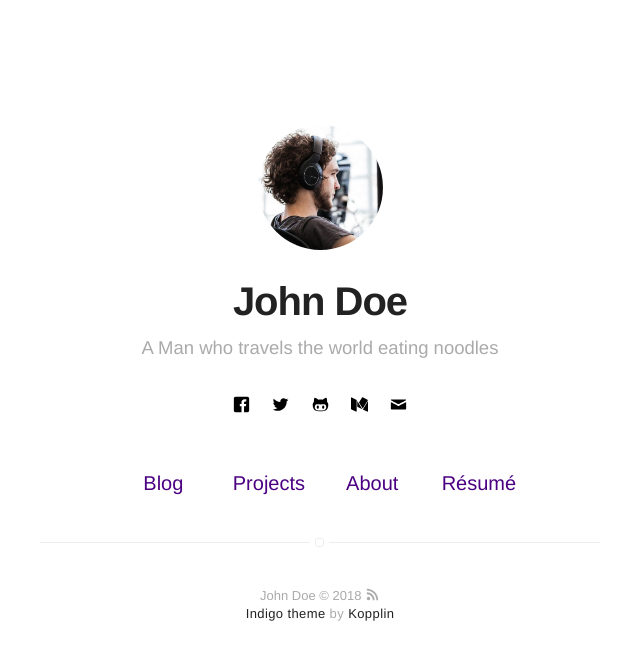
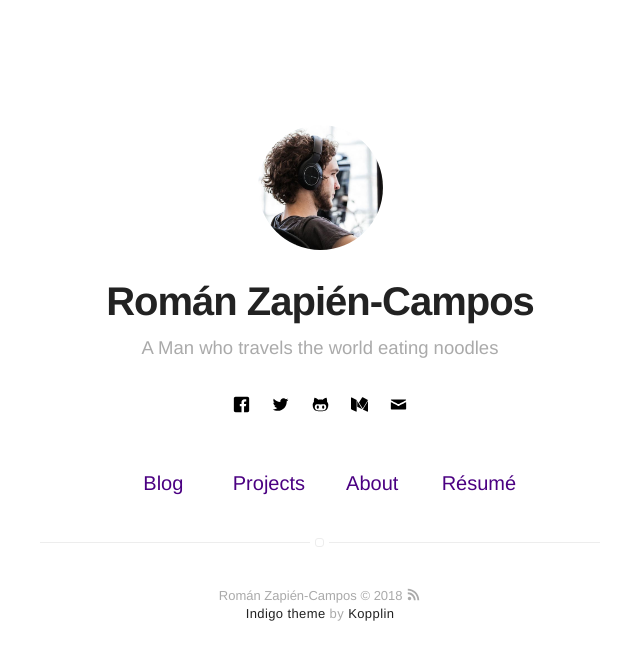
Before and after one commit to romanzapien/romanzapien.github.io, a Jekyll site: the page built from index.html, in a window 1280 px wide. Shown: the top 660 px of the page, without its empty margins (320-960 px from the left). Built offline with Jekyll 4.4.1, drawn with Linux system fonts in a browser that asks for light colours.

Commit message:
4th update

```diff
--- a/_config.yml
+++ b/_config.yml
@@ -1,5 +1,5 @@
 # main text of home
-name: John Doe
+name: Román Zapién-Campos
 bio: A Man who travels the world eating noodles
 
 # twitter summary info
```
